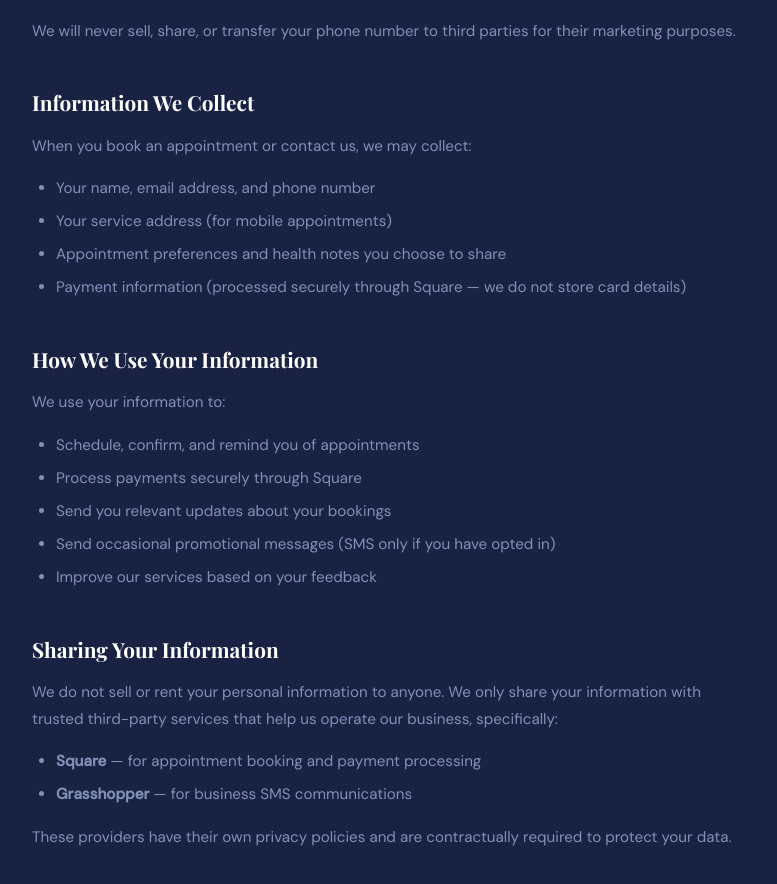
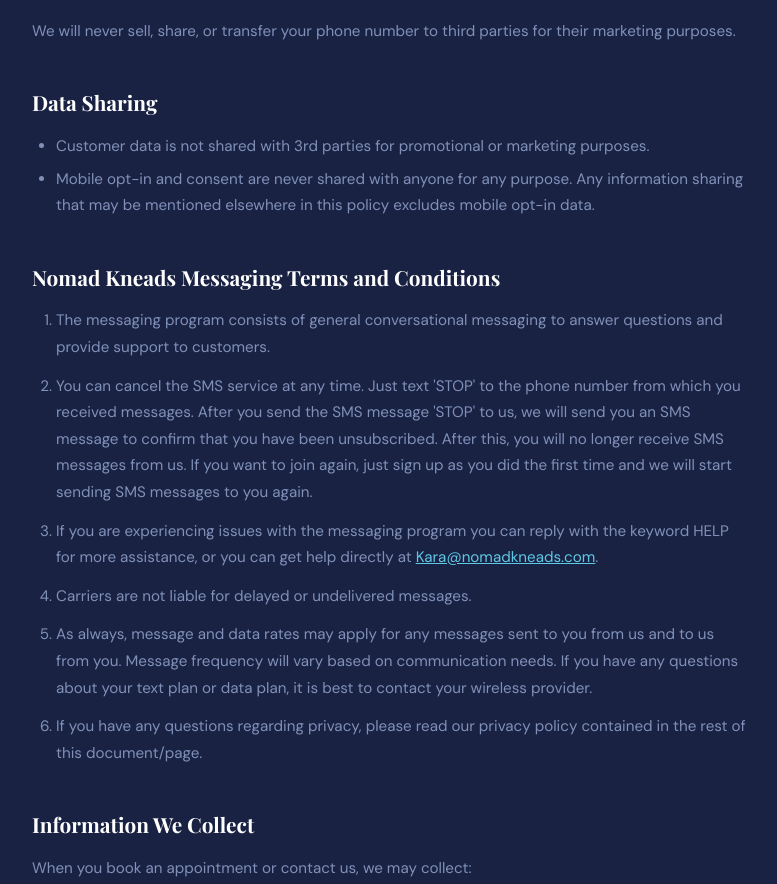
Before and after one commit to Kara-beara/Nomad-Kneads, a plain HTML site: page privacy.html in a window 1280 px wide. Shown: the part 1020-1904 px from the top of the page, without its empty margins (250-1027 px from the left). Drawn offline with nearby package versions, Linux system fonts and the light colour scheme.

Commit message:
Update privacy.html

```diff
--- a/privacy.html
+++ b/privacy.html
@@ -164,6 +164,23 @@
 
     <p>We will never sell, share, or transfer your phone number to third parties for their marketing purposes.</p>
 
+    <!-- GRASSHOPPER REQUIRED LANGUAGE -->
+    <h2>Data Sharing</h2>
+    <ul>
+      <li>Customer data is not shared with 3rd parties for promotional or marketing purposes.</li>
+      <li>Mobile opt-in and consent are never shared with anyone for any purpose. Any information sharing that may be mentioned elsewhere in this policy excludes mobile opt-in data.</li>
+    </ul>
+
+    <h2>Nomad Kneads Messaging Terms and Conditions</h2>
+    <ol style="color: var(--text-muted); font-size: 0.95rem; padding-left: 1.5rem; margin-bottom: 1rem;">
+      <li style="margin-bottom: 0.75rem;">The messaging program consists of general conversational messaging to answer questions and provide support to customers.</li>
+      <li style="margin-bottom: 0.75rem;">You can cancel the SMS service at any time. Just text 'STOP' to the phone number from which you received messages. After you send the SMS message 'STOP' to us, we will send you an SMS message to confirm that you have been unsubscribed. After this, you will no longer receive SMS messages from us. If you want to join again, just sign up as you did the first time and we will start sending SMS messages to you again.</li>
+      <li style="margin-bottom: 0.75rem;">If you are experiencing issues with the messaging program you can reply with the keyword HELP for more assistance, or you can get help directly at <a href="mailto:Kara@nomadkneads.com">Kara@nomadkneads.com</a>.</li>
+      <li style="margin-bottom: 0.75rem;">Carriers are not liable for delayed or undelivered messages.</li>
+      <li style="margin-bottom: 0.75rem;">As always, message and data rates may apply for any messages sent to you from us and to us from you. Message frequency will vary based on communication needs. If you have any questions about your text plan or data plan, it is best to contact your wireless provider.</li>
+      <li style="margin-bottom: 0.75rem;">If you have any questions regarding privacy, please read our privacy policy contained in the rest of this document/page.</li>
+    </ol>
+
     <!-- INFORMATION WE COLLECT -->
     <h2>Information We Collect</h2>
     <p>When you book an appointment or contact us, we may collect:</p>
```
